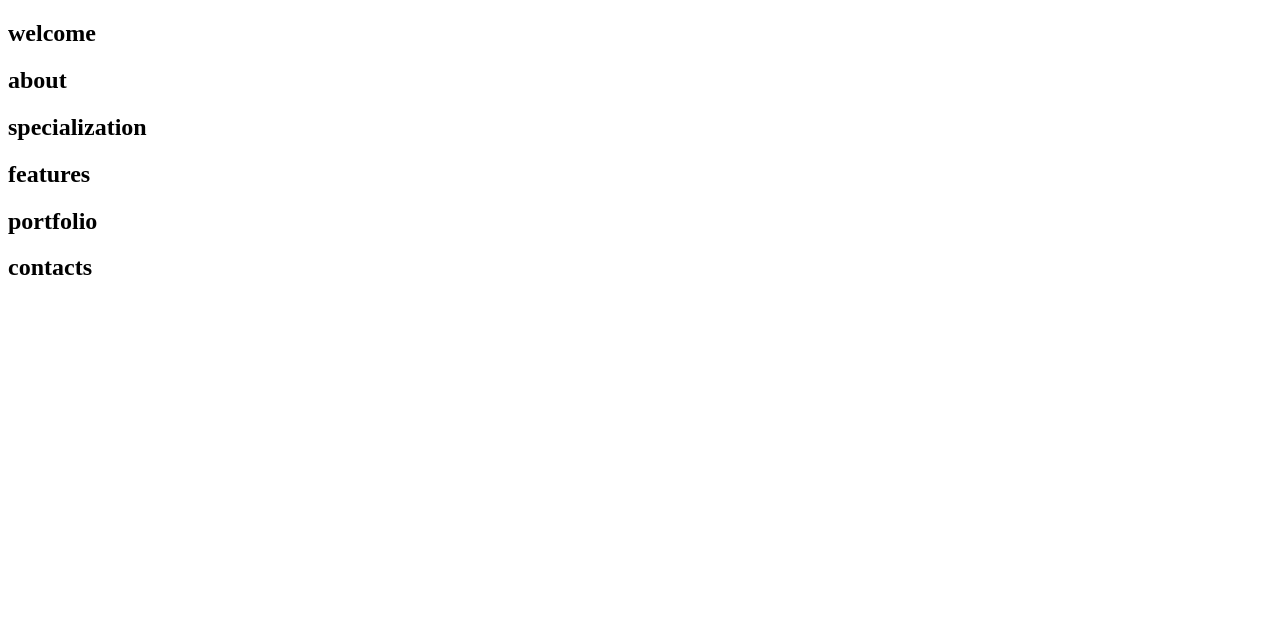
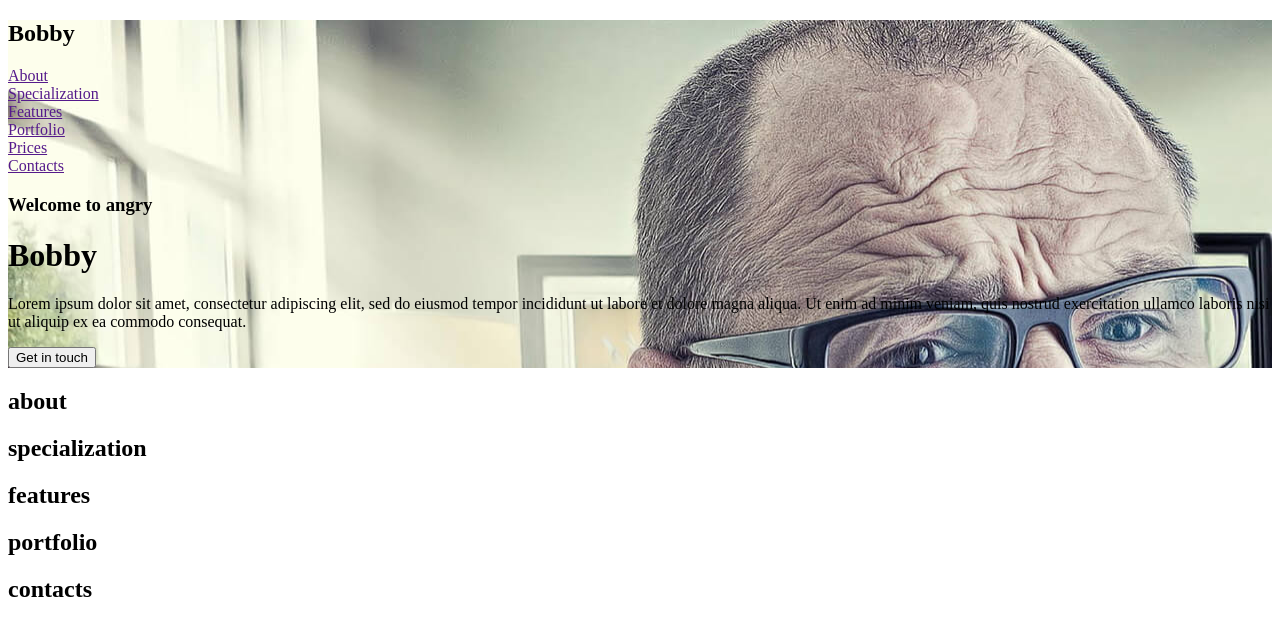
Before and after one commit to Ahuoyiza/bobby-demo, a plain HTML site: page index.html in a window 1280 px wide. Drawn offline with Linux system fonts and the light colour scheme.

Commit message:
welcome section structure

```diff
--- a/index.html
+++ b/index.html
@@ -8,7 +8,35 @@
 </head>
 <body>
         <!--welcome-->
-    <div class="home" ><h2>welcome</h2></div>
+    <div class="home" >
+        <header>
+            <div class="logo-container">
+                <h2>Bobby</h2>
+                <div class="logo-circle"></div>
+            </div>
+
+            <nav>
+                <div><a href="">About</a></div>
+                <div><a href="">Specialization</a></div>
+                <div><a href="">Features</a></div>
+                <div><a href="">Portfolio</a></div>
+                <div><a href="">Prices</a></div>
+                <div><a href="">Contacts</a></div>
+            </nav>
+        </header>
+
+        <div class="welcome-info">
+            <h3>Welcome to angry</h3>
+            <h1>Bobby</h1>
+            <p>Lorem ipsum dolor sit amet, consectetur adipiscing elit,
+                sed do eiusmod tempor incididunt ut labore et dolore magna aliqua. Ut enim ad minim veniam, quis nostrud exercitation
+                ullamco laboris nisi ut aliquip ex ea commodo consequat.
+
+            </p>
+            <button>Get in touch</button>
+        </div>
+
+    </div>
 
         <!--about-->
     <div class="about"><h2>about</h2></div>
--- a/styles.css
+++ b/styles.css
@@ -0,0 +1,7 @@
+:root {
+  --debug: 1px solid green;
+}
+
+.home {
+  background-image: url("images/bg/header.jpg");
+}
```
Also changed, not shown: images/bg/getintouch.jpg (added), images/bg/header.jpg (added), images/bg/reviews.jpg (added), images/bg/video-section.jpg (added), images/showcase/1.jpg (added), images/showcase/2.jpg (added), images/showcase/3.jpg (added), images/showcase/4.jpg (added), images/showcase/5.jpg (added), images/showcase/6.jpg (added), images/team/1.jpg (added), images/team/2.jpg (added), images/team/3.jpg (added).
